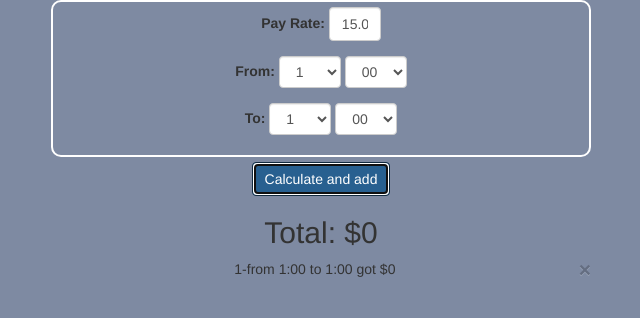
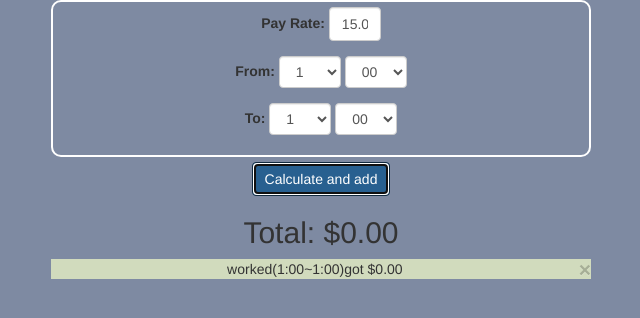
Before and after one commit to msaei/paycheck-cal, a plain HTML site: page index.html in a window 1280 px wide. Both pictures are taken after a click on the button "Calculate and add". Shown: the whole page, without its empty margins (319-959 px from the left). Drawn offline with nearby package versions, Linux system fonts and the light colour scheme.

Commit message:
format numbers added

```diff
--- a/script.js
+++ b/script.js
@@ -28,18 +28,18 @@ function mainFunction(){
 	var worked_minutes = worked_time % 60 ;
 	var worked_hours = (worked_time - worked_minutes)/60 ;
 	var payment = worked_time / 60 * pay_rate  ;
-	total_payment = total_payment + payment ;
+	total_payment = (total_payment*1) + (payment*1) ;
 	log_ID = log_ID + 1;
 
 	//apend information to page
-	var msg = "from ";
+	var msg = "worked(";
 	msg = msg + start_hour + ":" + start_minute;
-	msg = msg + " to " + finish_hour + ":" + finish_minute;
-	msg = msg + " got $" + payment ;
+	msg = msg + "~" + finish_hour + ":" + finish_minute;
+	msg = msg + ")got $" + payment.toFixed(2) ;
 
-	var log_element = '<p data-pay='+payment+'>' + log_ID + '-' + msg + "<button type=\"button\" class=\"close\" >&times;</button> </p>" ;
-	$("div.log-div").append(log_element);
-	$("#total-payment").html("Total: $"+ total_payment);
+	var log_element = '<p class = \'log-row\' data-pay='+payment+'>' + msg + "<button type=\"button\" class=\"close\" >&times;</button> </p>" ;
+	$("div.log-div").prepend(log_element);
+	$("#total-payment").html("Total: $"+ total_payment.toFixed(2));
 }
 
 
@@ -47,7 +47,7 @@ $(".log-div").delegate(".close", "click",function(){
         $(this).parent().hide();
         var taken_payment = $(this).parent().data('pay');
         total_payment = total_payment - taken_payment ;
-        $("#total-payment").html("Total: $"+ total_payment);
+        $("#total-payment").html("Total: $"+ total_payment.toFixed(2));
 
  });
 
--- a/style.css
+++ b/style.css
@@ -10,3 +10,6 @@ body {
 	border-width: 2px;
 	padding: 5px;
 }
+.log-row {
+	background-color: #D1DBBD;
+}
```
